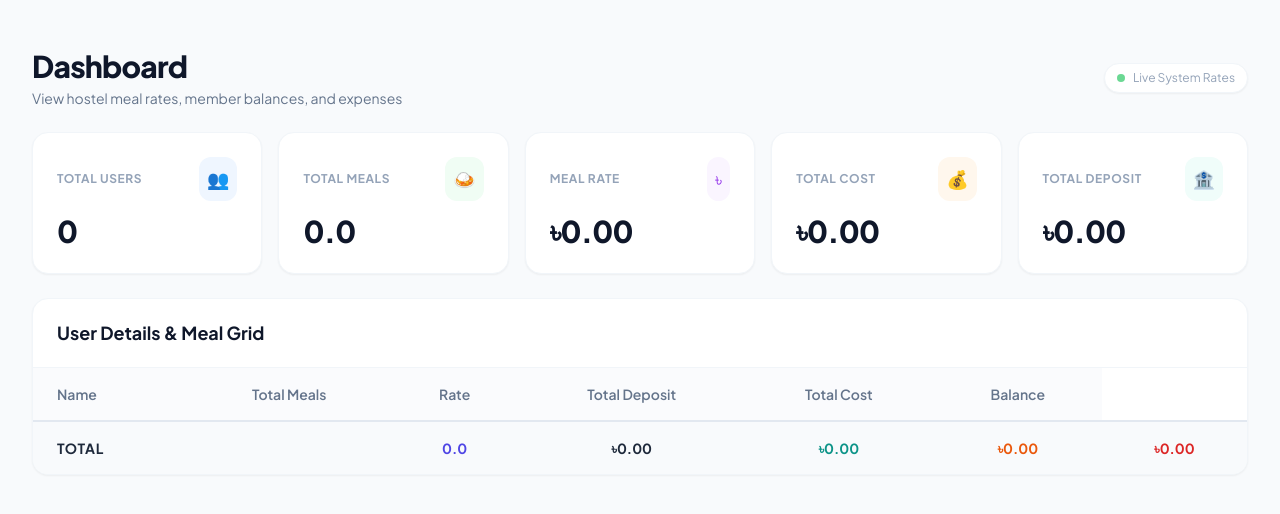
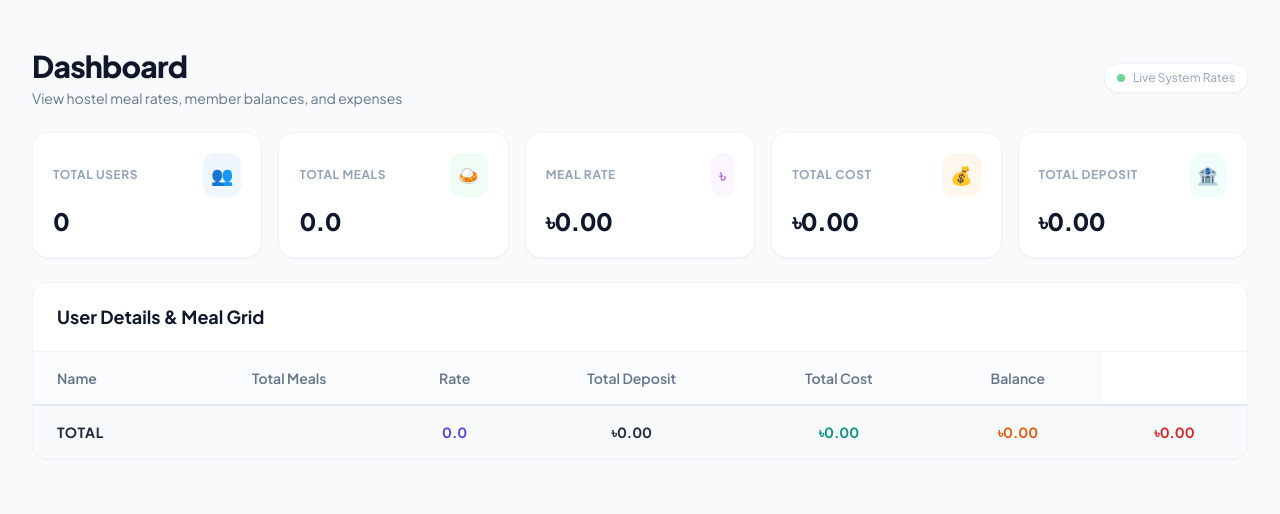
Before and after one commit to MEhe132/Meal_management_web_app, a Flask app: template templates/dashboard.html in a window 1280 px wide. Shown: the top 514 px of the page. Run offline with Flask 3, Linux system fonts and the light colour scheme; the template is opened without the code that fills it, so the values that code supplies are empty; some libraries are stand-ins or nearby versions.

Commit message:
Adjust stat card layout and font size for full number visibility on laptop screens

```diff
--- a/templates/dashboard.html
+++ b/templates/dashboard.html
@@ -48,68 +48,68 @@
     {% endif %}
 
     <!-- Statistics Cards -->
-    <div class="grid grid-cols-1 sm:grid-cols-2 lg:grid-cols-5 gap-4">
+    <div class="grid grid-cols-2 sm:grid-cols-3 lg:grid-cols-5 gap-3 sm:gap-4">
         <!-- Card 1 -->
         <div
-            class="bg-white dark:bg-slate-900 border border-slate-100 dark:border-slate-800/80 p-6 rounded-2xl shadow-sm transition-transform duration-200 hover:-translate-y-0.5 min-w-0 overflow-hidden">
+            class="bg-white dark:bg-slate-900 border border-slate-100 dark:border-slate-800/80 p-4 sm:p-5 rounded-2xl shadow-sm transition-transform duration-200 hover:-translate-y-0.5">
             <div class="flex items-center justify-between">
-                <span class="text-slate-400 dark:text-slate-500 text-xs font-bold uppercase tracking-wider">Total
+                <span class="text-slate-400 dark:text-slate-500 text-[10px] sm:text-xs font-bold uppercase tracking-wider">Total
                     Users</span>
                 <span
-                    class="p-2 bg-blue-50 dark:bg-blue-950/20 text-blue-600 dark:text-blue-400 rounded-xl text-lg shrink-0 ml-2">👥</span>
+                    class="p-1.5 sm:p-2 bg-blue-50 dark:bg-blue-950/20 text-blue-600 dark:text-blue-400 rounded-xl text-base sm:text-lg shrink-0 ml-1">👥</span>
             </div>
-            <div class="text-xl sm:text-2xl xl:text-3xl font-extrabold text-slate-900 dark:text-slate-100 mt-3 tracking-tight truncate" title="{{ user_stats|length }}">{{ user_stats|length }}</div>
+            <div class="text-lg sm:text-xl xl:text-2xl font-extrabold text-slate-900 dark:text-slate-100 mt-2 tracking-tight whitespace-nowrap">{{ user_stats|length }}</div>
         </div>
 
         <!-- Card 2 -->
         <div
-            class="bg-white dark:bg-slate-900 border border-slate-100 dark:border-slate-800/80 p-6 rounded-2xl shadow-sm transition-transform duration-200 hover:-translate-y-0.5 min-w-0 overflow-hidden">
+            class="bg-white dark:bg-slate-900 border border-slate-100 dark:border-slate-800/80 p-4 sm:p-5 rounded-2xl shadow-sm transition-transform duration-200 hover:-translate-y-0.5">
             <div class="flex items-center justify-between">
-                <span class="text-slate-400 dark:text-slate-500 text-xs font-bold uppercase tracking-wider">Total
+                <span class="text-slate-400 dark:text-slate-500 text-[10px] sm:text-xs font-bold uppercase tracking-wider">Total
                     Meals</span>
                 <span
-                    class="p-2 bg-green-50 dark:bg-green-950/20 text-green-600 dark:text-green-400 rounded-xl text-lg shrink-0 ml-2">🍛</span>
+                    class="p-1.5 sm:p-2 bg-green-50 dark:bg-green-950/20 text-green-600 dark:text-green-400 rounded-xl text-base sm:text-lg shrink-0 ml-1">🍛</span>
             </div>
-            <div class="text-xl sm:text-2xl xl:text-3xl font-extrabold text-slate-900 dark:text-slate-100 mt-3 tracking-tight truncate" title="{{ "%.1f"|format(hostel_stats.total_meals) }}">{{
+            <div class="text-lg sm:text-xl xl:text-2xl font-extrabold text-slate-900 dark:text-slate-100 mt-2 tracking-tight whitespace-nowrap">{{
                 "%.1f"|format(hostel_stats.total_meals) }}</div>
         </div>
 
         <!-- Card 3 -->
         <div
-            class="bg-white dark:bg-slate-900 border border-slate-100 dark:border-slate-800/80 p-6 rounded-2xl shadow-sm transition-transform duration-200 hover:-translate-y-0.5 min-w-0 overflow-hidden">
+            class="bg-white dark:bg-slate-900 border border-slate-100 dark:border-slate-800/80 p-4 sm:p-5 rounded-2xl shadow-sm transition-transform duration-200 hover:-translate-y-0.5">
             <div class="flex items-center justify-between">
-                <span class="text-slate-400 dark:text-slate-500 text-xs font-bold uppercase tracking-wider">Meal
+                <span class="text-slate-400 dark:text-slate-500 text-[10px] sm:text-xs font-bold uppercase tracking-wider">Meal
                     Rate</span>
                 <span
-                    class="p-2 bg-purple-50 dark:bg-purple-950/20 text-purple-600 dark:text-purple-400 rounded-xl text-lg shrink-0 ml-2">৳</span>
+                    class="p-1.5 sm:p-2 bg-purple-50 dark:bg-purple-950/20 text-purple-600 dark:text-purple-400 rounded-xl text-base sm:text-lg shrink-0 ml-1">৳</span>
             </div>
-            <div class="text-xl sm:text-2xl xl:text-3xl font-extrabold text-slate-900 dark:text-slate-100 mt-3 tracking-tight truncate" title="৳{{ "%.2f"|format(hostel_stats.meal_rate) }}">৳{{
+            <div class="text-lg sm:text-xl xl:text-2xl font-extrabold text-slate-900 dark:text-slate-100 mt-2 tracking-tight whitespace-nowrap">৳{{
                 "%.2f"|format(hostel_stats.meal_rate) }}</div>
         </div>
 
         <!-- Card 4 -->
         <div
-            class="bg-white dark:bg-slate-900 border border-slate-100 dark:border-slate-800/80 p-6 rounded-2xl shadow-sm transition-transform duration-200 hover:-translate-y-0.5 min-w-0 overflow-hidden">
+            class="bg-white dark:bg-slate-900 border border-slate-100 dark:border-slate-800/80 p-4 sm:p-5 rounded-2xl shadow-sm transition-transform duration-200 hover:-translate-y-0.5">
             <div class="flex items-center justify-between">
-                <span class="text-slate-400 dark:text-slate-500 text-xs font-bold uppercase tracking-wider">Total
+                <span class="text-slate-400 dark:text-slate-500 text-[10px] sm:text-xs font-bold uppercase tracking-wider">Total
                     Cost</span>
                 <span
-                    class="p-2 bg-orange-50 dark:bg-orange-950/20 text-orange-600 dark:text-orange-400 rounded-xl text-lg shrink-0 ml-2">💰</span>
+                    class="p-1.5 sm:p-2 bg-orange-50 dark:bg-orange-950/20 text-orange-600 dark:text-orange-400 rounded-xl text-base sm:text-lg shrink-0 ml-1">💰</span>
             </div>
-            <div class="text-xl sm:text-2xl xl:text-3xl font-extrabold text-slate-900 dark:text-slate-100 mt-3 tracking-tight truncate" title="৳{{ "%.2f"|format(hostel_stats.total_cost) }}">৳{{
+            <div class="text-lg sm:text-xl xl:text-2xl font-extrabold text-slate-900 dark:text-slate-100 mt-2 tracking-tight whitespace-nowrap">৳{{
                 "%.2f"|format(hostel_stats.total_cost) }}</div>
         </div>
 
         <!-- Card 5 -->
         <div
-            class="bg-white dark:bg-slate-900 border border-slate-100 dark:border-slate-800/80 p-6 rounded-2xl shadow-sm transition-transform duration-200 hover:-translate-y-0.5 min-w-0 overflow-hidden">
+            class="bg-white dark:bg-slate-900 border border-slate-100 dark:border-slate-800/80 p-4 sm:p-5 rounded-2xl shadow-sm transition-transform duration-200 hover:-translate-y-0.5">
             <div class="flex items-center justify-between">
-                <span class="text-slate-400 dark:text-slate-500 text-xs font-bold uppercase tracking-wider">Total
+                <span class="text-slate-400 dark:text-slate-500 text-[10px] sm:text-xs font-bold uppercase tracking-wider">Total
                     Deposit</span>
                 <span
-                    class="p-2 bg-teal-50 dark:bg-teal-950/20 text-teal-600 dark:text-teal-400 rounded-xl text-lg shrink-0 ml-2">🏦</span>
+                    class="p-1.5 sm:p-2 bg-teal-50 dark:bg-teal-950/20 text-teal-600 dark:text-teal-400 rounded-xl text-base sm:text-lg shrink-0 ml-1">🏦</span>
             </div>
-            <div class="text-xl sm:text-2xl xl:text-3xl font-extrabold text-slate-900 dark:text-slate-100 mt-3 tracking-tight truncate" title="৳{{ "%.2f"|format(hostel_stats.total_deposited) }}">৳{{
+            <div class="text-lg sm:text-xl xl:text-2xl font-extrabold text-slate-900 dark:text-slate-100 mt-2 tracking-tight whitespace-nowrap">৳{{
                 "%.2f"|format(hostel_stats.total_deposited) }}</div>
         </div>
     </div>
```
